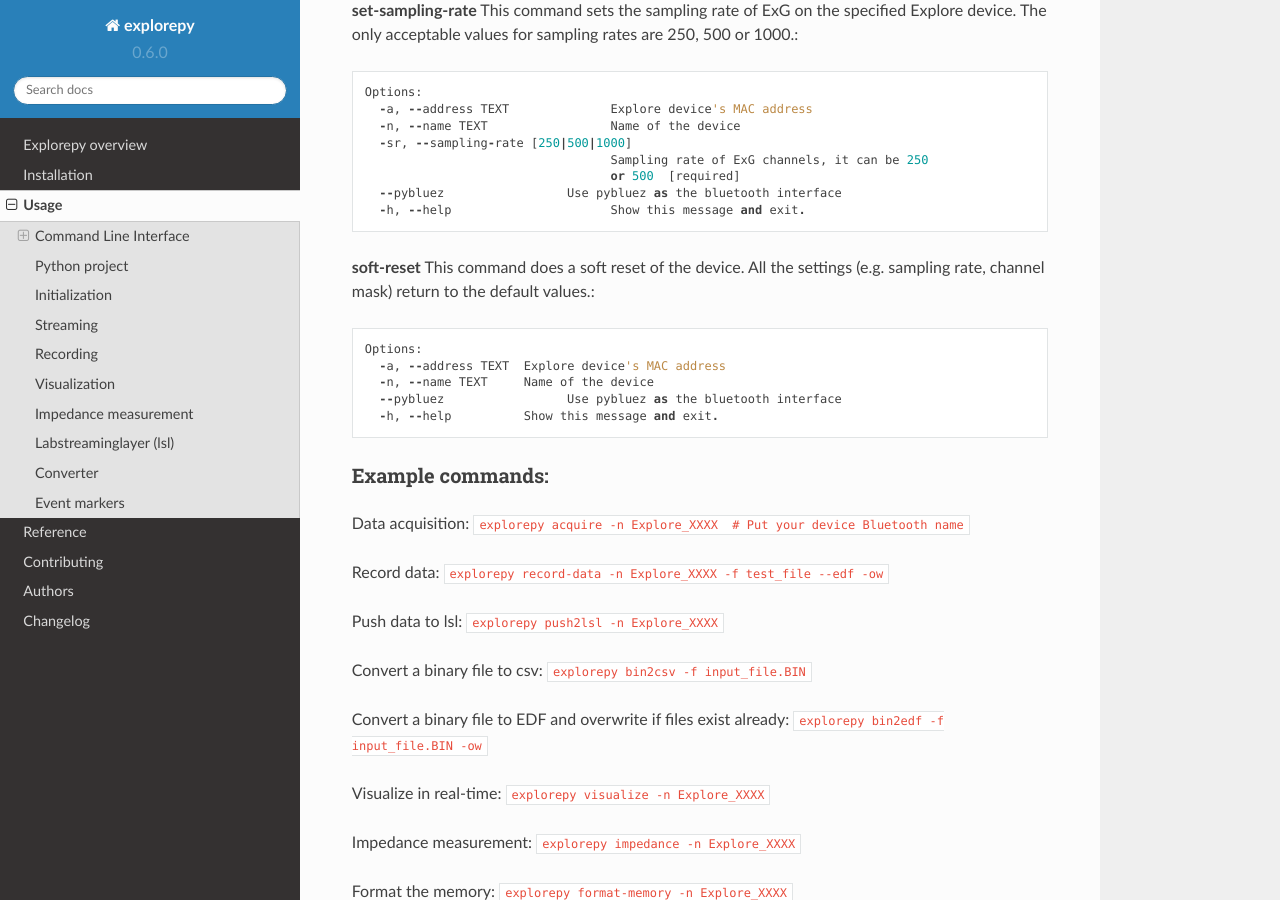
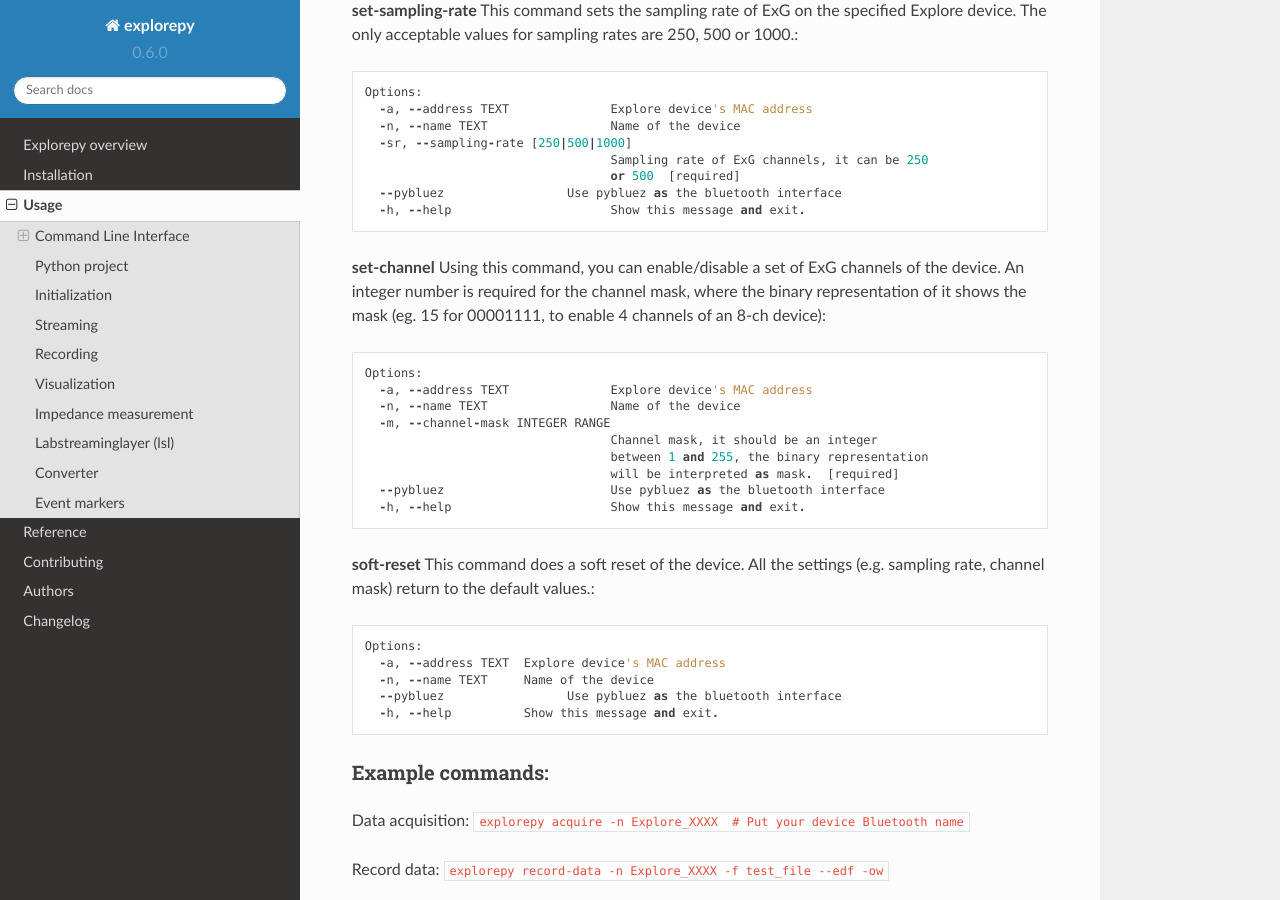
Before and after one commit to Mentalab-hub/explorepy, a Sphinx documentation site: the page built from docs/usage.rst, in a window 1280 px wide and 900 px high, scrolled down 3052 px. Built offline with Sphinx 7.4.7 and the Read the Docs theme 2.0.0, drawn with Linux system fonts in a browser that asks for light colours.

Commit message:
add missing set-channel doc

```diff
--- a/docs/usage.rst
+++ b/docs/usage.rst
@@ -161,6 +161,20 @@
       -h, --help                      Show this message and exit.
 
 
+**set-channel**
+Using this command, you can enable/disable a set of ExG channels of the device. An integer number is required for the
+channel mask, where the binary representation of it shows the mask (eg. 15 for 00001111, to enable 4 channels of an 8-ch device)::
+
+    Options:
+      -a, --address TEXT              Explore device's MAC address
+      -n, --name TEXT                 Name of the device
+      -m, --channel-mask INTEGER RANGE
+                                      Channel mask, it should be an integer
+                                      between 1 and 255, the binary representation
+                                      will be interpreted as mask.  [required]
+      --pybluez                       Use pybluez as the bluetooth interface
+      -h, --help                      Show this message and exit.
+
 **soft-reset**
 This command does a soft reset of the device. All the settings (e.g. sampling rate, channel mask)
 return to the default values.::
```
